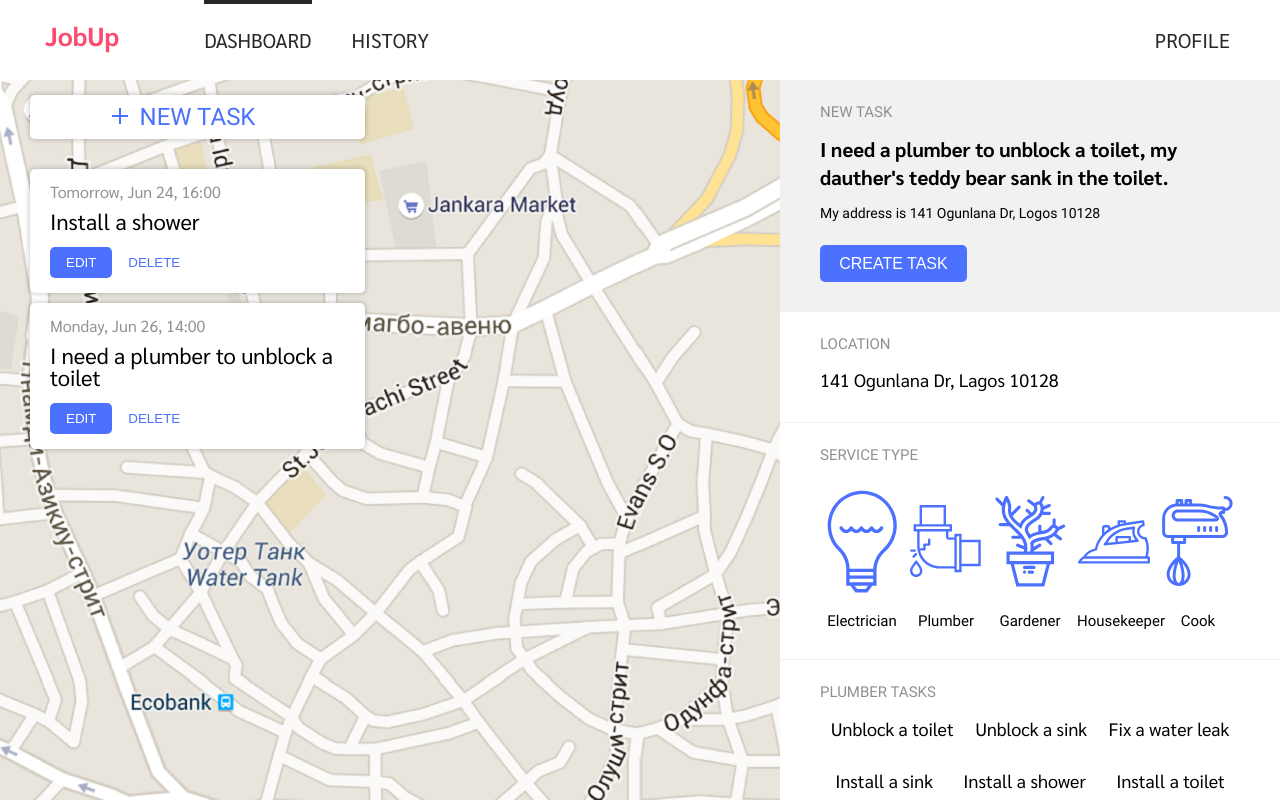
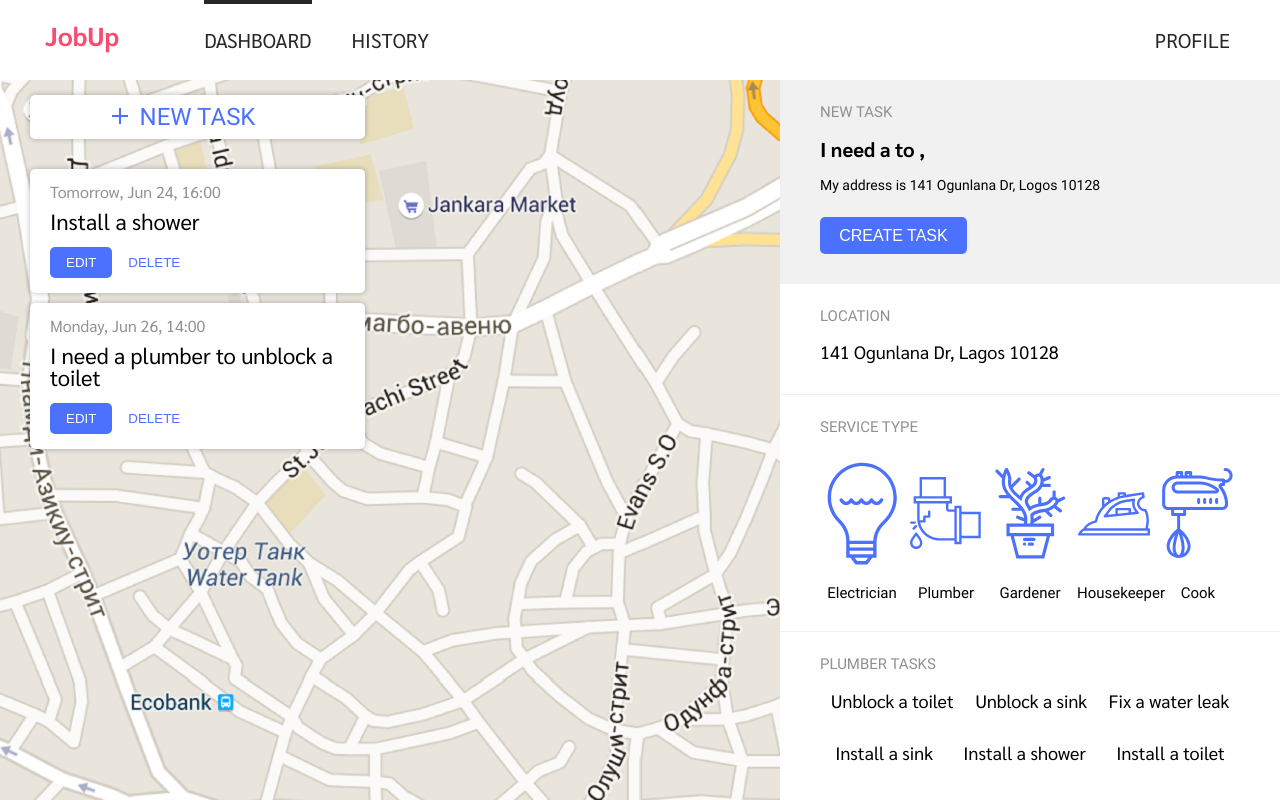
Before and after one commit to RomanLitsiiuk/todo-react, a React (Create React App) app: page /dashboard in a window 1280 px wide. Both pictures are taken after a click on the element "NEW TASK". Shown: the top 800 px of the page. Built offline with nearby package versions, Linux system fonts and the light colour scheme.

Commit message:
New todo description functionality was added

```diff
--- a/src/features/dashboard/add-table/add-table-component.jsx
+++ b/src/features/dashboard/add-table/add-table-component.jsx
@@ -15,12 +15,13 @@ const AddTable = ({
   handlePlumberTaskChange,
   serviceTypes,
   currentServiceType,
-  handleServiceTypeChange
+  handleServiceTypeChange,
+  newTodo,
 }) => (
   <form className={`add-table ${isActive ? 'add-table--active' : ''}`}>
     <NewTask
       address="My address is 141 Ogunlana Dr, Logos 10128"
-      task="I need a plumber to unblock a toilet, my dauther's teddy bear sank in the toilet."
+      newTodo={newTodo}
     />
     <Location location="141 Ogunlana Dr, Lagos 10128" />
     <ServiceType
--- a/src/features/dashboard/add-table/new-task/new-task-component.jsx
+++ b/src/features/dashboard/add-table/new-task/new-task-component.jsx
@@ -1,19 +1,21 @@
 import React from 'react';
-import './new-task.scss';
+
 import Button from '../../../../components/button/button-component';
 
-const NewTask = (props) => {
-  const { task, address } = props;
+import './new-task.scss';
+
+const NewTask = ({ newTodo, address }) => {
+  const fullTask = `I need a ${newTodo.serviceType} to ${newTodo.task}, ${newTodo.description}`;
 
   return (
-    <section className='new-task'>
-      <h3 className='new-task__heading'>New task</h3>
-      <p className='new-task__task'>{task}</p>
-      <p className='new-task__address'>{address}</p>
-      <div className='new-task__button-wrap'>
+    <section className="new-task">
+      <h3 className="new-task__heading">New task</h3>
+      <p className="new-task__task">{fullTask}</p>
+      <p className="new-task__address">{address}</p>
+      <div className="new-task__button-wrap">
         <Button
-          fontSize='16px'
-          name='Create task'
+          fontSize="16px"
+          name="Create task"
           primary
         />
       </div>
--- a/src/features/dashboard/dashboard-component.jsx
+++ b/src/features/dashboard/dashboard-component.jsx
@@ -1,8 +1,9 @@
 import React, { Component } from 'react';
 import AddButton from './add-button/add-button-component';
-import Task from './todo/task-component';
+import Task from './todo/todo-component';
+import AddTable from './add-table/add-table-component';
+
 import styles from './dashboard.module.scss';
-import AddTable from './add-table/add-table-component';
 
 import Icon1 from '../../assets/icons/noun_321339_cc.svg';
 import Icon2 from '../../assets/icons/noun_321315_cc.svg';
@@ -144,6 +145,7 @@ class Dashboard extends Component {
               serviceTypes={serviceTypes}
               currentServiceType={newTodo.serviceType}
               handleServiceTypeChange={this.handleServiceTypeChange}
+              newTodo={newTodo}
             />
           </div>
         </div>
```
Also changed, not shown: src/features/dashboard/todo/todo-component.jsx (renamed from src/features/dashboard/todo/task-component.jsx, +5 -3 lines), src/features/dashboard/todo/todo.scss (renamed from src/features/dashboard/todo/task.scss).
